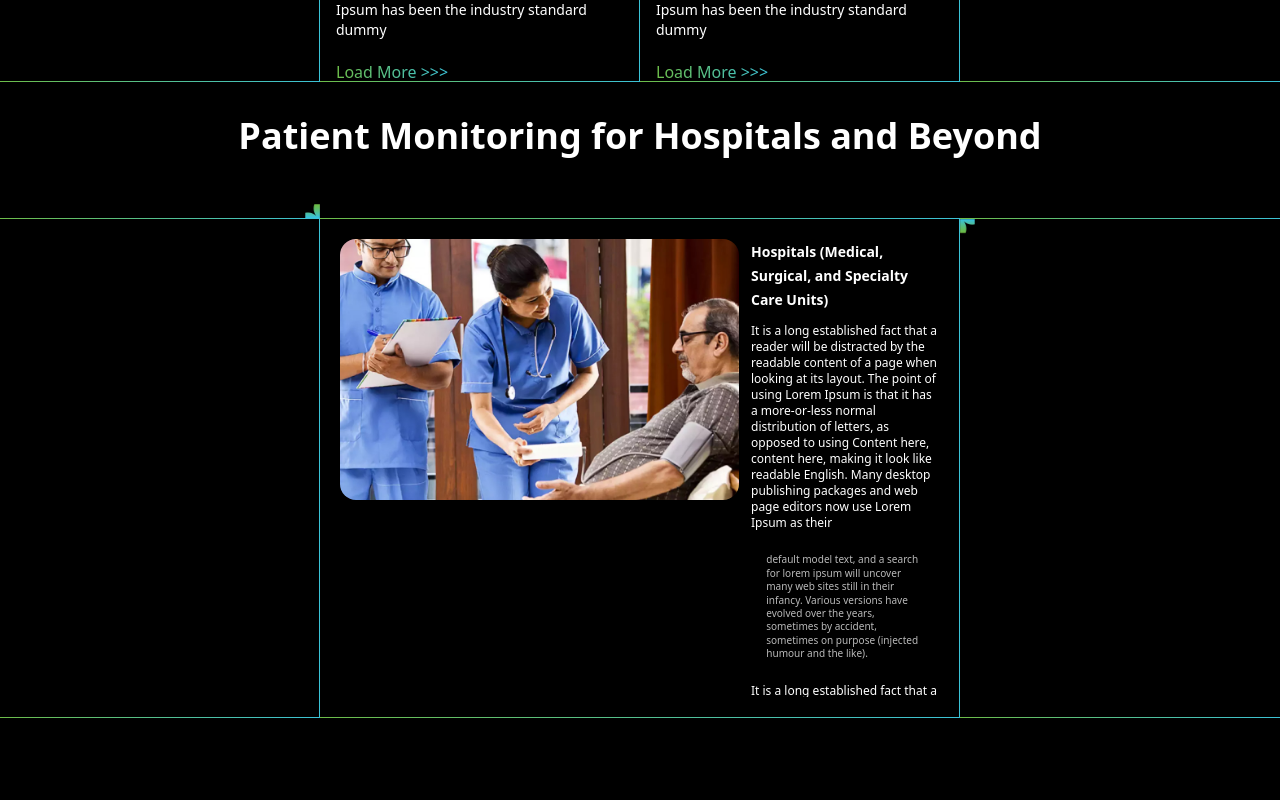
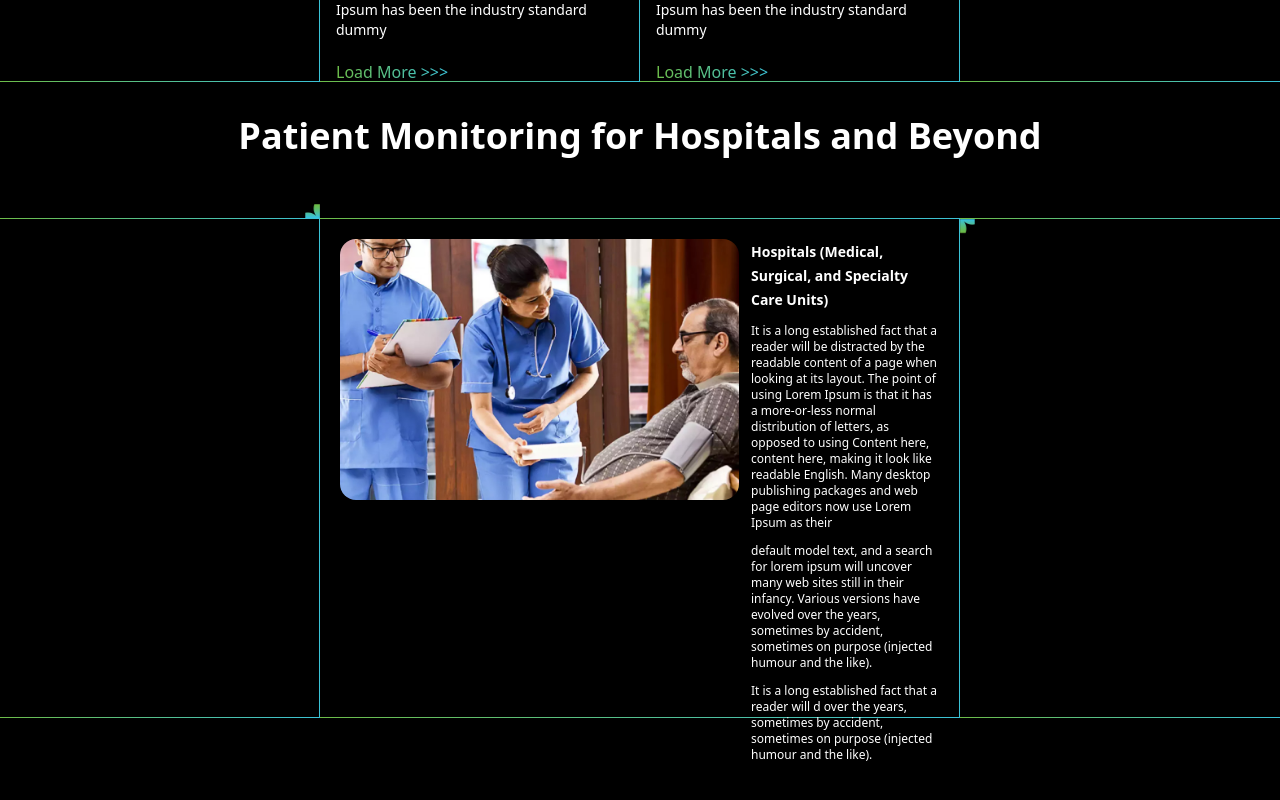
Before and after one commit to akhilr22/schutzen, a Next.js app: page / in a window 1280 px wide. Shown: the part 5376-6176 px from the top of the page. Built offline with nearby package versions, Linux system fonts and the light colour scheme.

Commit message:
footer complete

```diff
--- a/src/app/page.tsx
+++ b/src/app/page.tsx
@@ -443,7 +443,7 @@ export default function Home() {
                 <div className=" w-2/3 scroll_animate">
                   <Image src={footerImg} alt="Description" layout="fixed" className="rounded-2xl" />
                 </div>
-                <div className=" w-1/3 pl-3 scroll_animate overflow-hidden">
+                <div className=" w-1/3 pl-3 scroll_animate overflow-hidden xl:overflow-visible">
                   <span className="font-bold text-sm scroll_animate"> Hospitals (Medical, Surgical, and Specialty Care Units)</span>
                   <p className="text-xs my-3 scroll_animate">
                     {" "}
@@ -457,7 +457,7 @@ export default function Home() {
                     Various versions have evolved over the years, sometimes by accident, sometimes on purpose (injected
                     humour and the like).
                   </p>
-                  <p  className="text-xs my-3 ">
+                  <p  className="text-xs my-3 scroll_animate">
                     It is a long established fact that a reader will d over the years, sometimes by accident, sometimes
                     on purpose (injected humour and the like).
                   </p>
```
